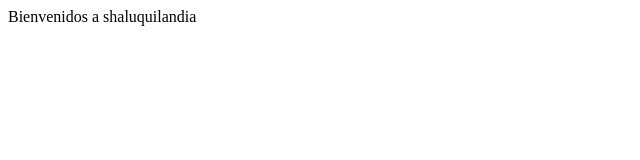
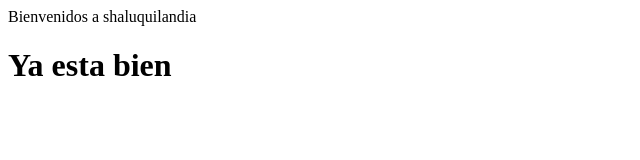
Before and after one commit to SalomonAquije/SalomonAquije.github.io, a plain HTML site: page INDEX.html in a window 1280 px wide. Shown: the whole page, without its empty margins (0-640 px from the left). Drawn offline with Linux system fonts and the light colour scheme.

Commit message:
VERSIÓN MARTES 1 DE ABRIL

```diff
--- a/INDEX.html
+++ b/INDEX.html
@@ -7,5 +7,6 @@
 </head>
 <body>
     Bienvenidos a shaluquilandia
+    <h1>Ya esta bien</h1>
 </body>
 </html>
```
